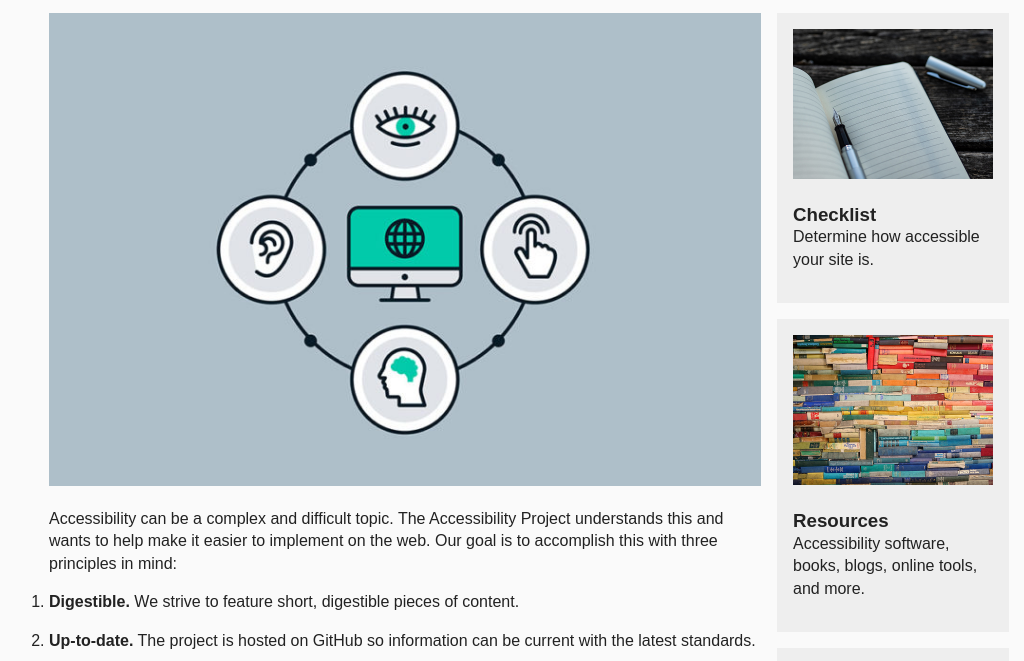
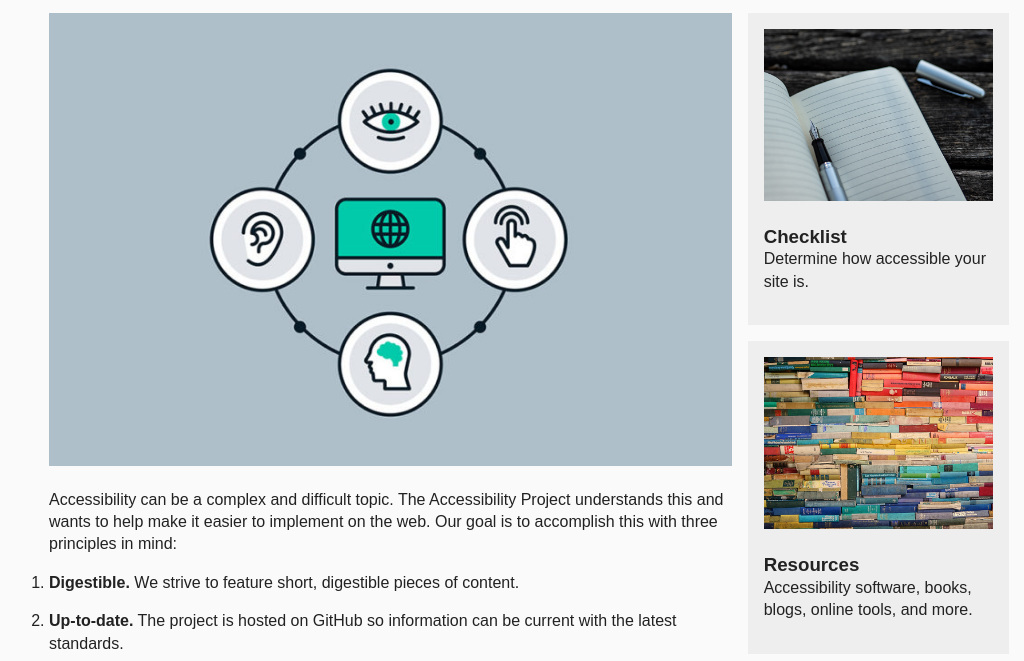
Before and after one commit to brookemylander/brookemylander.github.io, a plain HTML site: page grc339/flexbox-basic-layout/index.html in a window 1280 px wide. Shown: the part 119-780 px from the top of the page, without its empty margins (111-1135 px from the left). Drawn offline with Linux system fonts and the light colour scheme.

Commit message:
Update flexbox.css

```diff
--- a/grc339/flexbox-basic-layout/flexbox.css
+++ b/grc339/flexbox-basic-layout/flexbox.css
@@ -21,13 +21,12 @@ header {
 }
 
 article {
-    flex: 1 0 40em ;
+    flex: 2 1 30em ;
     margin-right: 1em;
 }
 
 aside {
     flex: 1 0 10em ;
-
 }
 
 footer {
```
